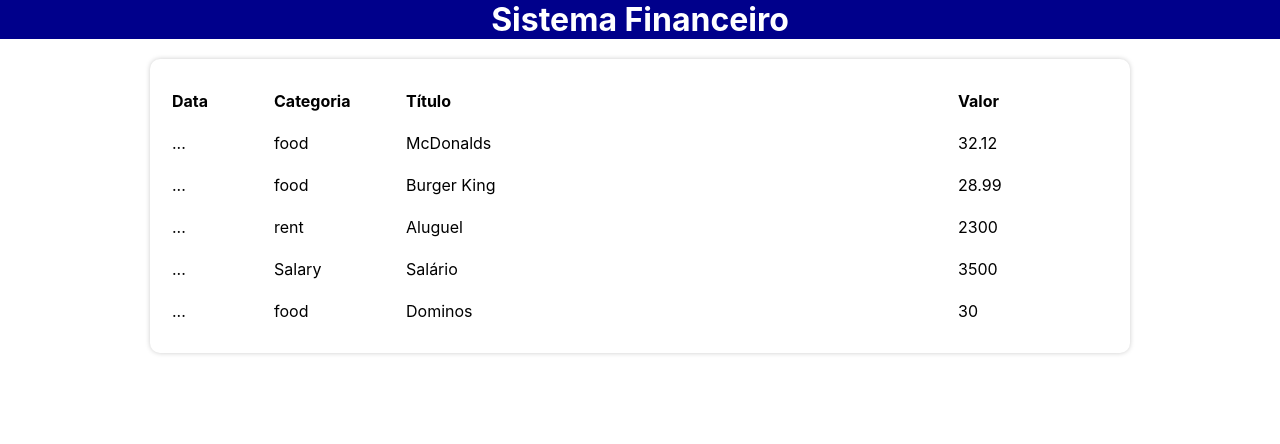
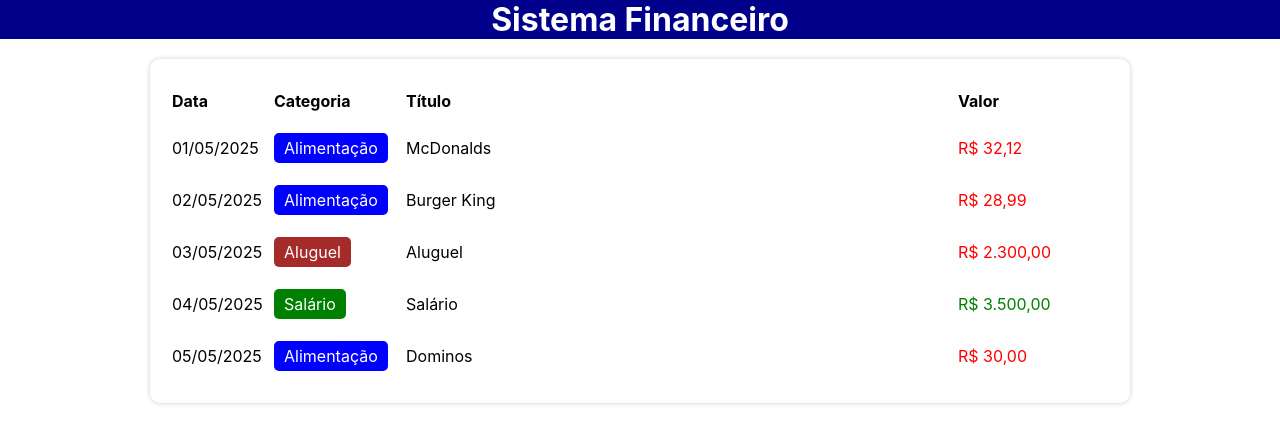
Before and after one commit to pedrokoerich/expense-tracker, a React (Create React App) app: page / in a window 1280 px wide. Shown: the top 444 px of the page. Built offline with nearby package versions, Linux system fonts and the light colour scheme.

Commit message:
fix: ajustes e formatação da exibição dos items

```diff
--- a/src/components/TableItem/index.tsx
+++ b/src/components/TableItem/index.tsx
@@ -1,5 +1,7 @@
 import * as C from './styles';
 import { Item } from '../../types/Item';
+import { formatDate } from '../../helpers/dateFilter';
+import { categories } from '../../data/categories';
 
 type Props = {
     item: Item;
@@ -8,10 +10,21 @@ type Props = {
 export const TableItem = ({item}: Props) => {
     return (
         <C.TableLine>
-            <C.TableColumn>...</C.TableColumn>
-            <C.TableColumn>{item.category}</C.TableColumn>
+            <C.TableColumn>{formatDate(item.date)}</C.TableColumn>
+            <C.TableColumn>
+                <C.Category color={categories[item.category].color}>
+                    {categories[item.category].title}
+                </C.Category>
+            </C.TableColumn>
             <C.TableColumn>{item.title}</C.TableColumn>
-            <C.TableColumn>{item.value}</C.TableColumn>
+            <C.TableColumn>
+                <C.Value color={categories[item.category].expense ? 'red' : 'green'}>
+                    {item.value.toLocaleString('pt-BR', {
+                        style: 'currency',
+                        currency: 'BRL'
+                    })}
+                </C.Value>
+            </C.TableColumn>
         </C.TableLine>
     )
 
--- a/src/components/TableItem/styles.ts
+++ b/src/components/TableItem/styles.ts
@@ -5,3 +5,15 @@ export const TableLine = styled.tr``;
 export const TableColumn = styled.td<{ width?: number }>`
     padding: 10px 0;
 `;
+
+export const Category = styled.div<{ color: string }>`
+    display: inline-block;
+    padding: 5px 10px;
+    border-radius: 5px;
+    background-color: ${props => props.color};
+    color: #fff;
+`;
+
+export const Value = styled.div<{ color: string }>`
+    color: ${props => props.color};
+`;
--- a/src/data/categories.ts
+++ b/src/data/categories.ts
@@ -1,19 +1,7 @@
 import { Category } from '../types/Category';
 
-export const categories: Category =  {
-    food: {
-        title: 'Alimentação',
-        color: 'blue',
-        expense: true,
-    },
-    rent: {
-        title: 'Aluguel',
-        color: 'brown',
-        expense: true,
-    },
-    salary: {
-        title: 'Salário',
-        color: 'green',
-        expense: false,
-    }
+export const categories: Category = {
+    food: { title: 'Alimentação', color: 'blue', expense: true },
+    rent: { title: 'Aluguel', color: 'brown', expense: true },
+    salary: { title: 'Salário', color: 'green', expense: false }
 }
--- a/src/data/items.ts
+++ b/src/data/items.ts
@@ -21,7 +21,7 @@ export const items: Item[] = [
     },
     {
         date: new Date(2025, 4, 4),
-        category: 'Salary',
+        category: 'salary',
         title: 'Salário',
         value: 3500,
     },
--- a/src/helpers/dateFilter.ts
+++ b/src/helpers/dateFilter.ts
@@ -16,3 +16,15 @@ export const filterListByMonth = (list: Item[], date: string): Item[] => {
     }
     return newList;
 }
+
+export const formatDate = (date: Date): string => {
+    let year = date.getFullYear();
+    let month = date.getMonth() + 1;
+    let day = date.getDate();
+
+    return `${addZeroToDate(day)}/${addZeroToDate(month)}/${year}`;
+}
+
+const addZeroToDate = (n: number): string => {
+    return (n < 10 ? '0' : '') + n;
+}
```
